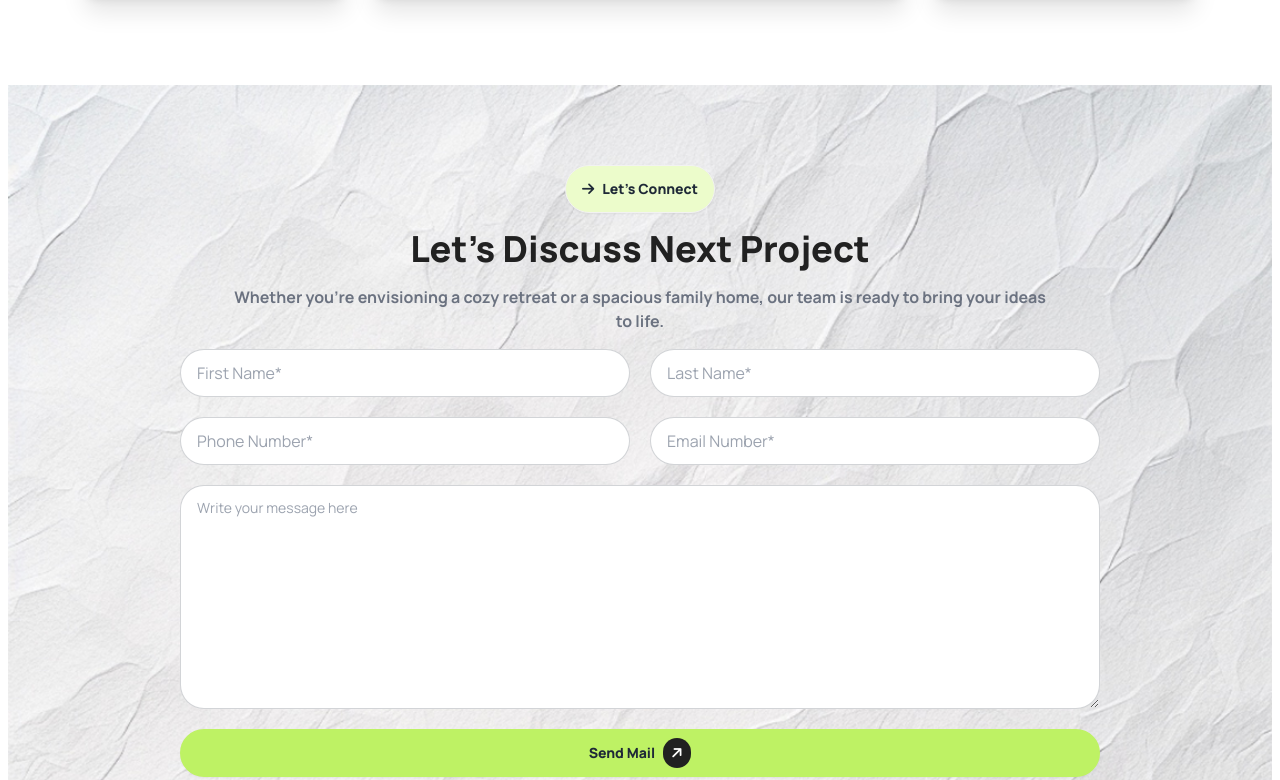
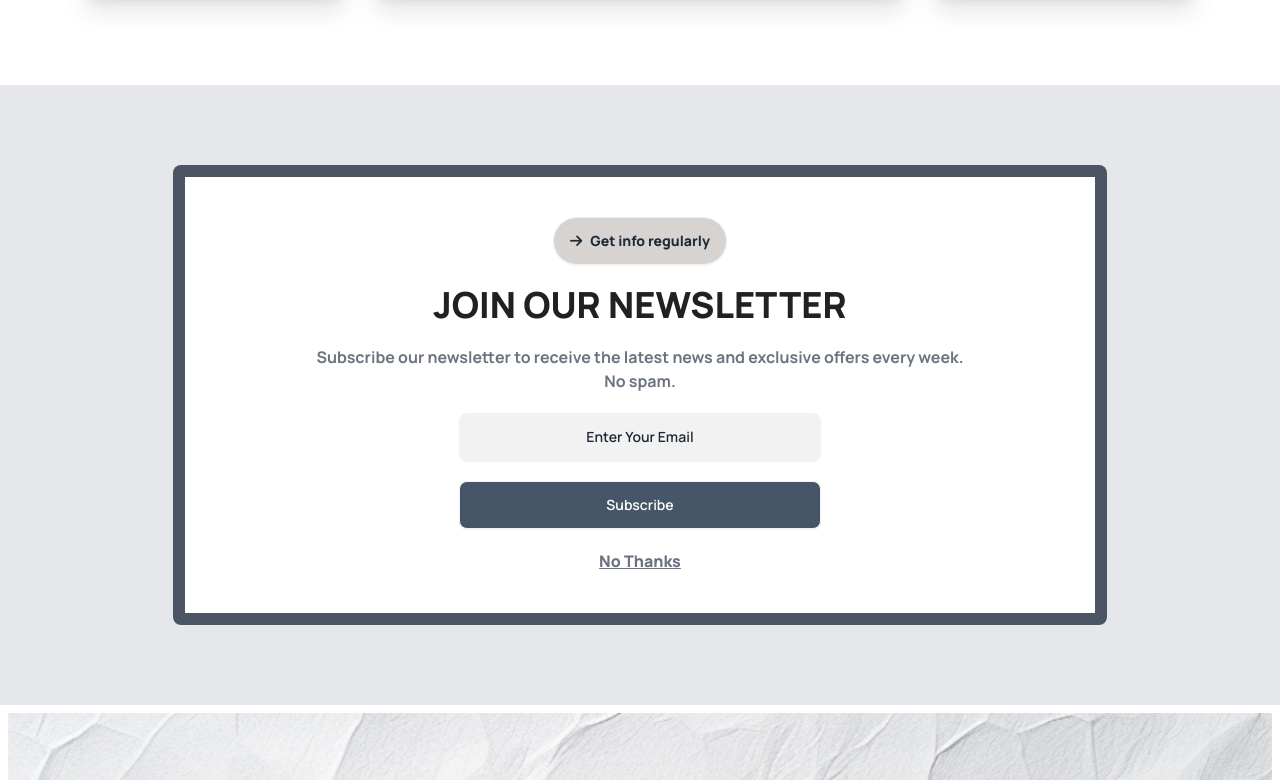
Before and after one commit to SoyebuzamanNaim/rent-a-house, a plain HTML site: page index.html in a window 1280 px wide. Shown: the part 2952-3732 px from the top of the page. Drawn offline with nearby package versions, Linux system fonts and the light colour scheme.

Commit message:
Join our newsletter section done

```diff
--- a/index.html
+++ b/index.html
@@ -38,7 +38,10 @@
     <!-- lg:px-20 px-5 is for all container -->
 
     <!-- header section  -->
-    <header id="home" class="lg:px-20 px-5 bg-gradient-to-b from-gray-200 to-white">
+    <header
+      id="home"
+      class="lg:px-20 px-5 bg-gradient-to-b from-gray-200 to-white"
+    >
       <!-- container  -->
       <div class="container mx-auto pb-6 md:pb-10 lg:pb-16">
         <!-- nav bar  -->
@@ -462,6 +465,36 @@
           </div>
         </div>
       </div>
+      <!-- Newsletter section  -->
+      <div class="bg-gray-200 lg:px-20 px-5 mt-2">
+        <div class="container mx-auto py-10 md:py-16 lg:py-20">
+          <div class="bg-gray-600 p-3 rounded-lg md:w-5/6 mx-auto">
+            <div class="bg-white  p-5 text-center space-y-5 py-10">
+              <!-- text title  -->
+
+              <button class="btn rounded-full bg-stone-300 font-extrabold">
+                <i class="fa-solid fa-arrow-right"></i> Get info regularly
+              </button>
+              <h1 class="lg:text-4xl text-xl md:text-3xl font-extrabold">
+                JOIN OUR NEWSLETTER
+              </h1>
+              <p class="text-gray-500 font-bold w-9/12 mx-auto">
+                Subscribe our newsletter to receive the latest news and
+                exclusive offers every week. No spam.
+              </p>
+              <div>
+                <button class="btn w-full md:w-5/12">Enter Your Email</button>
+              </div>
+              <div>
+                <button class="btn w-full md:w-5/12 bg-slate-600 text-white hover:bg-slate-400">Subscribe</button>
+              </div>
+              <p class="text-gray-500 font-extrabold lg:w-9/12 mx-auto underline">
+                No Thanks
+              </p>
+            </div>
+          </div>
+        </div>
+      </div>
 
       <!-- Discuss project container -->
       <div
@@ -477,7 +510,7 @@
             <h1 class="lg:text-4xl text-xl md:text-3xl font-extrabold">
               Let's Discuss Next Project
             </h1>
-            <p class="text-gray-500 font-bold lg:w-9/12 mx-auto">
+            <p class="text-gray-500 font-bold w-10/12 mx-auto">
               Whether you're envisioning a cozy retreat or a spacious family
               home, our team is ready to bring your ideas to life.
             </p>
@@ -535,10 +568,9 @@
 
     <!-- footer section  -->
     <footer class="bg-[#212121] lg:px-20 px-5">
-
       <div class="container mx-auto py-10 md:py-16 lg:py-20">
         <!-- text title  -->
-          <div class="text-center space-y-4 ">
+        <div class="text-center space-y-4">
           <div class="flex justify-center">
             <div>
               <i
@@ -546,21 +578,43 @@
               ></i>
             </div>
             <div>
-                <a class="text-2xl text-white font-extrabold p-1 ">Rinterio</a>
+              <a class="text-2xl text-white font-extrabold p-1">Rinterio</a>
             </div>
           </div>
 
           <p class="text-gray-500 font-bold lg:w-9/12 mx-auto">
-              At Rinterio, we believe that every space has the potential to inspire.
+            At Rinterio, we believe that every space has the potential to
+            inspire.
           </p>
 
-              <ul class="flex-row md:flex space-y-5 md:space-y-0  justify-around md:w-9/12 mx-auto py-5">
-
-                <li><a href="#home" class="text-gray-300 font-bold active:font-extrabold">Home</a></li>
-                <li><a class="text-gray-300 font-bold active:font-extrabold">Services</a></li>
-                <li><a class="text-gray-300 font-bold active:font-extrabold">Portfolio</a></li>
-                <li><a class="text-gray-300 font-bold active:font-extrabold">Blogs</a></li>
-                <li><a class="text-gray-300 font-bold active:font-extrabold">ContactUs</a></li>
+          <ul
+            class="flex-row md:flex space-y-5 md:space-y-0 justify-around md:w-9/12 mx-auto py-5"
+          >
+            <li>
+              <a
+                href="#home"
+                class="text-gray-300 font-bold active:font-extrabold"
+                >Home</a
+              >
+            </li>
+            <li>
+              <a class="text-gray-300 font-bold active:font-extrabold"
+                >Services</a
+              >
+            </li>
+            <li>
+              <a class="text-gray-300 font-bold active:font-extrabold"
+                >Portfolio</a
+              >
+            </li>
+            <li>
+              <a class="text-gray-300 font-bold active:font-extrabold">Blogs</a>
+            </li>
+            <li>
+              <a class="text-gray-300 font-bold active:font-extrabold"
+                >ContactUs</a
+              >
+            </li>
           </ul>
           <div>
             <a
@@ -573,7 +627,6 @@
           </div>
         </div>
       </div>
-
     </footer>
   </body>
 </html>
```
Lines whose indentation alone changed are shown as unchanged.
